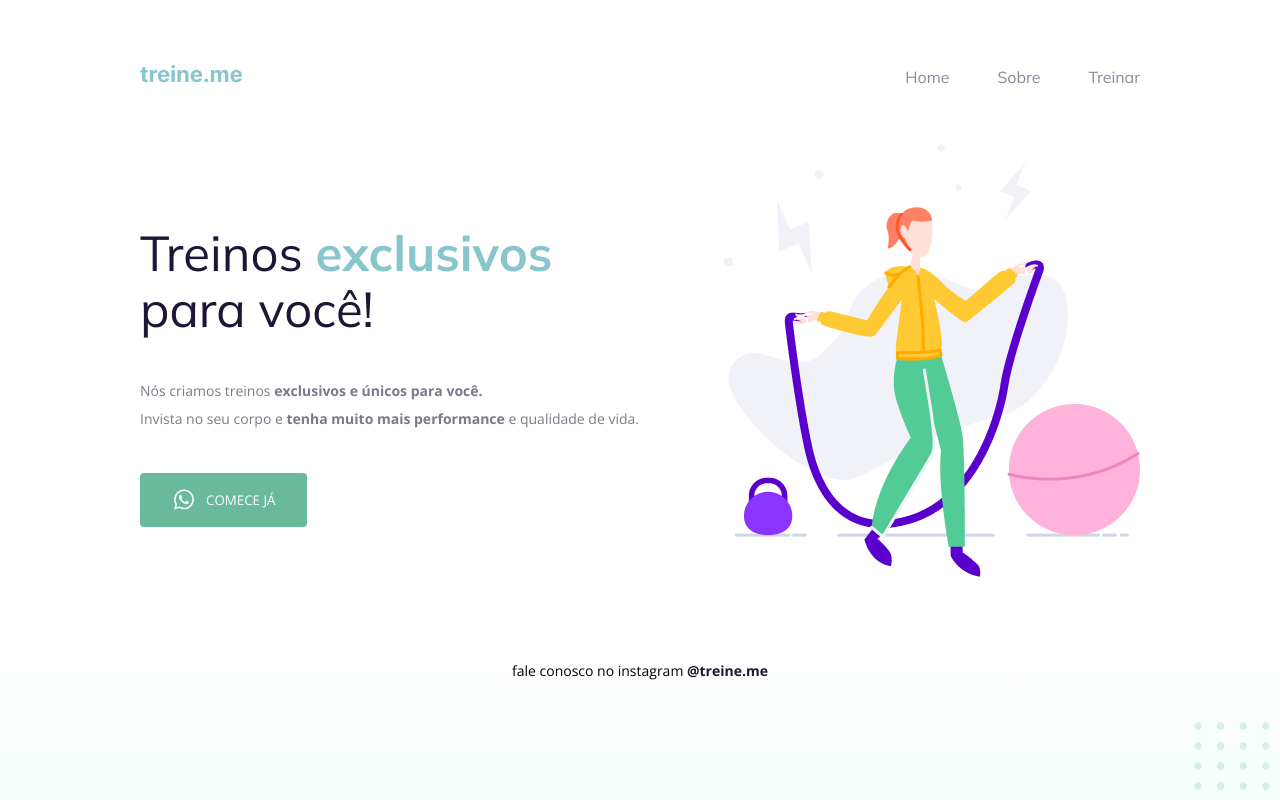
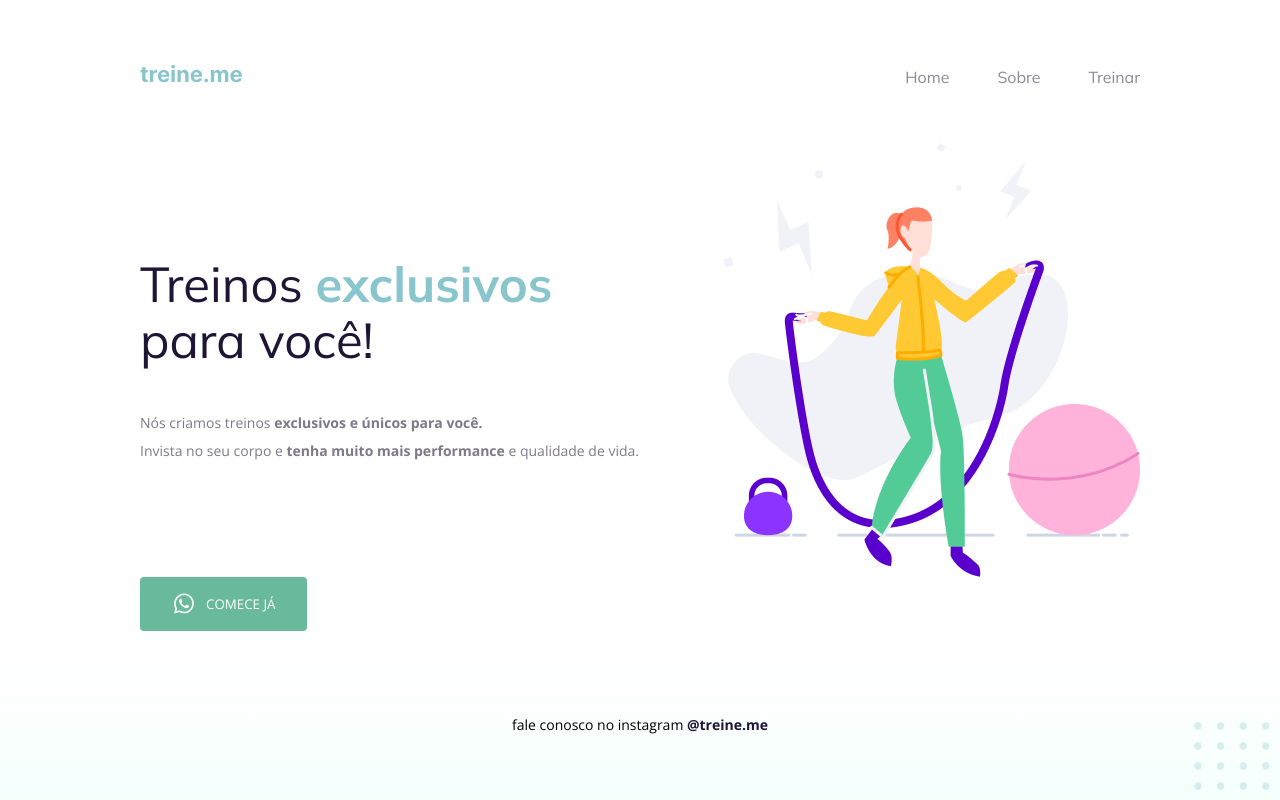
Before and after one commit to yinmantovan/Use-of-CSS-and-Html-using-border, a plain HTML site: page index.html in a window 1280 px wide. Drawn offline with nearby package versions, Linux system fonts and the light colour scheme.

Commit message:
Add files via upload

```diff
--- a/index.html
+++ b/index.html
@@ -26,8 +26,8 @@
           </ul>
         </nav>
 
-      <div class="main">
-        <div>
+      <main>
+          <section>
           <h1>Treinos <span>exclusivos</span> para você!</h1>
 
           <p>
@@ -35,18 +35,21 @@
             Invista no seu corpo e <strong>tenha muito mais performance</strong> e qualidade de vida.
           </p>
 
-          <button>
-              <img src="images/whats.svg" alt="Ícone do whatsapp">
-              Comece já
-          </button>
-
-        </div>
+        </section>
 
         <img src="images/img.png" alt="Desenho de uma mulher pulando corta numa academia.">
+
+      </main>
+
+        <button>
+          <img src="images/whats.svg" alt="Ícone do whatsapp">
+          Comece já
+        </button>
+
       </div>
-      <div class="footer">
+      <footer>
           fale conosco no instagram <a href="https://instagram.com/treineme" target="_blank">@treine.me</a>
-      </div>
+      </footer>
     </div>
 
     <img id="balls" src="images/balls.svg" alt="Bolinhas decorativas verdes no canto inferior direito da página.">
--- a/style.css
+++ b/style.css
@@ -30,6 +30,12 @@ ul {
   padding: 0;
 }
 
+main {
+  display: flex;
+  align-items: center;
+  justify-content: space-between;
+}
+
 a {
   color: #1f1534;
   text-decoration: none;
@@ -49,12 +55,6 @@ h1 {
   font-family: "Mulish", sans-serif;
 }
 
-.main {
-  display: flex;
-  align-items: center;
-  justify-content: space-between;
-}
-
 h1 {
   font-size: 49px;
   line-height: 56px;
@@ -65,12 +65,13 @@ h1 {
   width: 490px;
 }
 
+
 h1 span {
   color: #89c5cc;
   font-weight: bold;
 }
 
-p {
+section p {
   font-size: 14px;
   line-height: 28px;
   color: #7d7987;
@@ -97,7 +98,11 @@ button {
   cursor: pointer;
 }
 
-.footer {
+button:hover{
+  background: #4EA788;
+}
+
+footer {
   font-size: 14px;
   line-height: 28px;
 
@@ -106,7 +111,7 @@ button {
   margin-top: 80px;
 }
 
-.footer a {
+footer a {
   font-weight: bold;
 }
 
```
